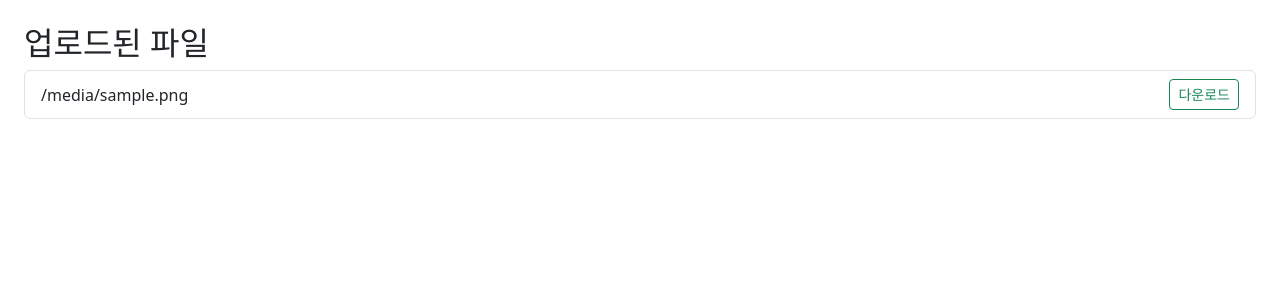
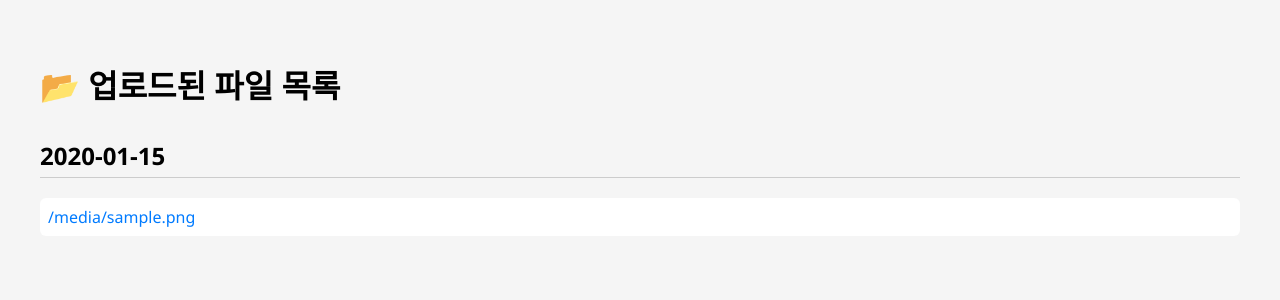
Before and after one commit to David-KWON4113/file-uploader-render, a Flask app: template templates/admin.html in a window 1280 px wide. Shown: the top 300 px of the page. Run offline with Flask 3, Linux system fonts and the light colour scheme; the template is opened without the code that fills it: most values are stand-ins (such as "Sample title", 1, 10 or a date in 2020).

Commit message:
admin.html

```diff
--- a/templates/admin.html
+++ b/templates/admin.html
@@ -1,23 +1,27 @@
-<!doctype html>
-<html>
+<!DOCTYPE html>
+<html lang="ko">
 <head>
-  <meta charset="utf-8">
-  <title>관리자 페이지</title>
-  <link href="https://cdn.jsdelivr.net/npm/bootstrap@5.3.0/dist/css/bootstrap.min.css" rel="stylesheet">
+    <meta charset="UTF-8">
+    <title>파일 업로드 목록</title>
+    <meta name="viewport" content="width=device-width, initial-scale=1">
+    <style>
+        body { font-family: 'Segoe UI', sans-serif; padding: 2rem; background: #f5f5f5; }
+        h2 { border-bottom: 1px solid #ccc; padding-bottom: 0.3rem; margin-top: 2rem; }
+        ul { list-style: none; padding-left: 0; }
+        li { background: #fff; margin-bottom: 0.5rem; padding: 0.5rem; border-radius: 6px; }
+        a { text-decoration: none; color: #007BFF; }
+        a:hover { text-decoration: underline; }
+    </style>
 </head>
-<body class="p-4">
-  <h2>업로드된 파일</h2>
-  {% if files %}
-    <ul class="list-group">
-      {% for f in files %}
-        <li class="list-group-item d-flex justify-content-between align-items-center">
-          {{ f }}
-          <a class="btn btn-sm btn-outline-success" href="{{ url_for('uploaded_file', filename=f) }}">다운로드</a>
-        </li>
-      {% endfor %}
-    </ul>
-  {% else %}
-    <p>업로드된 파일이 없습니다.</p>
-  {% endif %}
+<body>
+    <h1>📂 업로드된 파일 목록</h1>
+    {% for date, files in grouped_files.items() %}
+        <h2>{{ date }}</h2>
+        <ul>
+            {% for file in files %}
+                <li><a href="{{ url_for('download_file', filename=file) }}">{{ file }}</a></li>
+            {% endfor %}
+        </ul>
+    {% endfor %}
 </body>
 </html>
```
